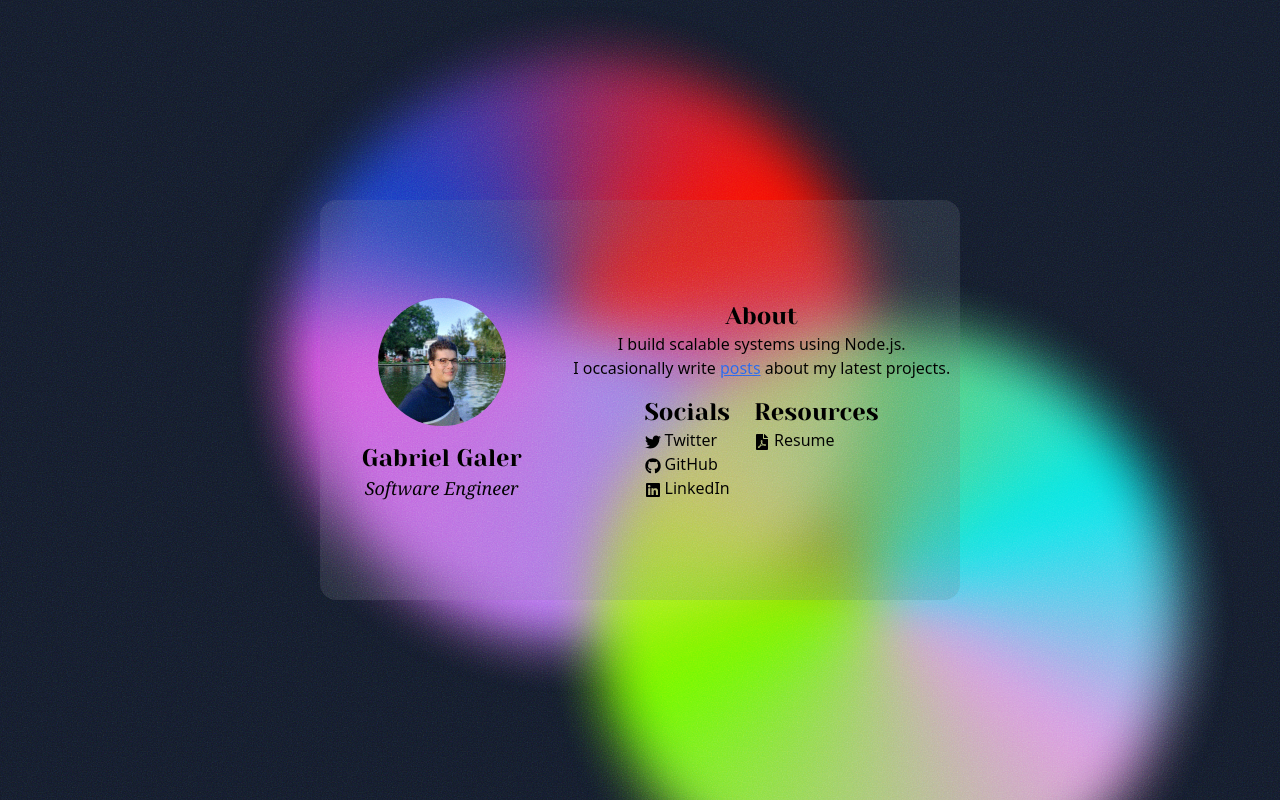
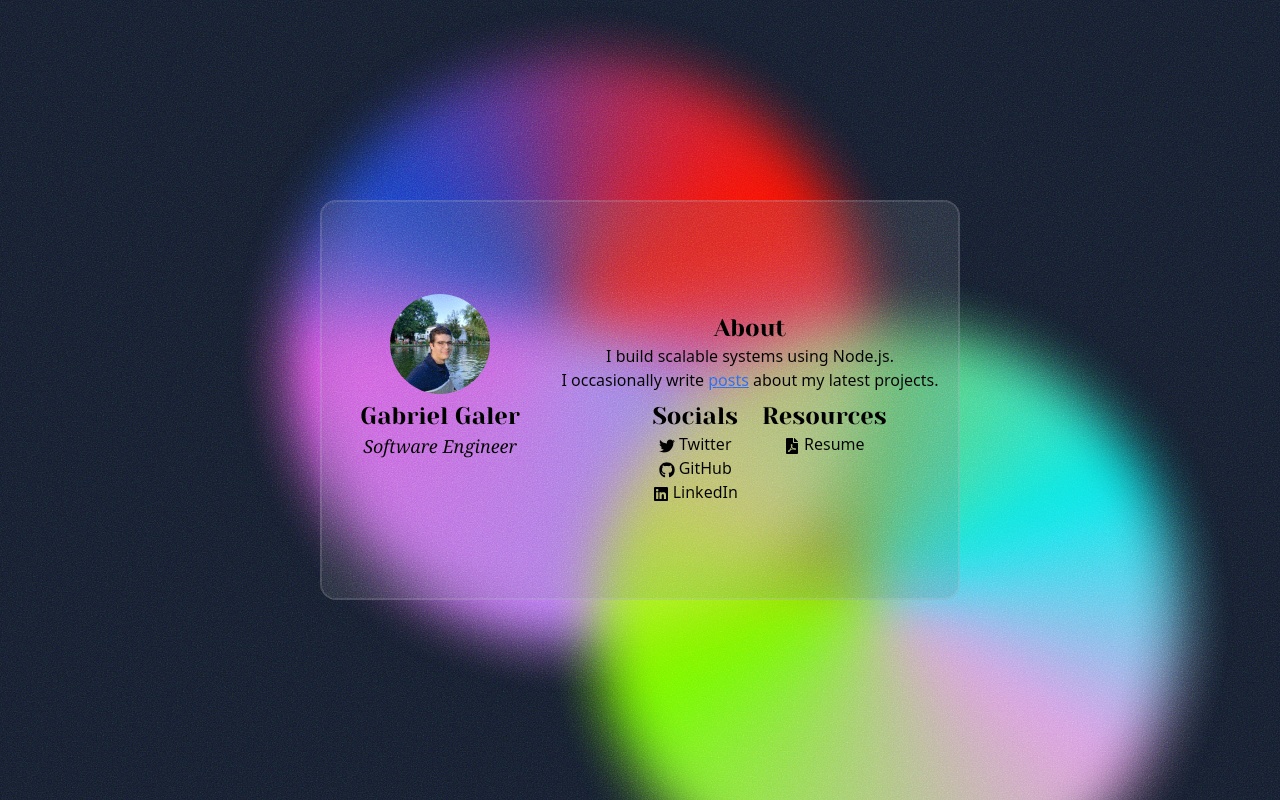
Before and after one commit to galer7/portfolio-old, a Next.js app: page / in a window 1280 px wide. Built offline with nearby package versions, Linux system fonts and the light colour scheme.

Commit message:
Rewrite with grid

```diff
--- a/src/components/GlassmorphismCard.tsx
+++ b/src/components/GlassmorphismCard.tsx
@@ -6,7 +6,7 @@ export default function GlassmorphismCard({
   children?: React.ReactNode;
 }) {
   return (
-    <div className="fixed lg:w-1/2 md:w-3/4 w-screen h-1/2 top-1/2 left-1/2 -translate-x-1/2 -translate-y-1/2 my-0 mx-auto bg-gray-500/[.2] bg-clip-padding backdrop-filter backdrop-blur-md rounded-2xl">
+    <div className="fixed w-3/4 lg:w-1/2 h-2/3 lg:h-1/2 top-1/2 left-1/2 -translate-x-1/2 -translate-y-1/2 my-0 mx-auto bg-gray-500/[.2] bg-clip-padding backdrop-filter backdrop-blur-md rounded-2xl border-2 border-gray-400 border-opacity-30">
       {children}
     </div>
   );
--- a/src/components/Layout.tsx
+++ b/src/components/Layout.tsx
@@ -5,7 +5,7 @@ export default function Layout({ children }: { children?: React.ReactNode }) {
   const GradientBackground = () => {
     return (
       <>
-        <div className="pointer-events-none fixed inset-0 left-[18%] overflow-hidden -z-10 w-[500px] h-[500px] lg:w-[700px] lg:h-[700px]">
+        <div className="pointer-events-none fixed inset-0 lg:left-[18%] overflow-hidden -z-10 w-full h-full lg:w-[700px] lg:h-[700px]">
           <Image
             src="/gradients/gradient1.png"
             alt="First gradient"
@@ -14,7 +14,7 @@ export default function Layout({ children }: { children?: React.ReactNode }) {
             objectFit="cover"
           />
         </div>
-        <div className="pointer-events-none fixed inset-0 left-[42%] top-1/3 overflow-hidden -z-10  w-[500px] h-[500px] lg:w-[700px] lg:h-[700px]">
+        <div className="pointer-events-none fixed inset-0 lg:left-[42%] top-1/3 overflow-hidden -z-10 w-full h-full lg:w-[700px] lg:h-[700px]">
           <Image
             src="/gradients/gradient2.png"
             alt="First gradient"
@@ -30,7 +30,7 @@ export default function Layout({ children }: { children?: React.ReactNode }) {
   return (
     <>
       <svg
-        className="pointer-events-none fixed isolate z-50 opacity-70 mix-blend-soft-light"
+        className="pointer-events-none fixed isolate z-50 opacity-99 mix-blend-soft-light"
         width="100%"
         height="100%"
       >
--- a/src/pages/index.tsx
+++ b/src/pages/index.tsx
@@ -10,26 +10,24 @@ const Redesign: NextPage = () => {
     <>
       <Layout>
         <GlassmorphismCard>
-          <div className="flex justify-around w-full h-full text-black gap-8">
-            <div className="flex items-center justify-center">
-              <div className="flex flex-col justify-center items-center h-full font-yeseva gap-4 text-2xl text-center ml-8">
+          <div className="grid grid-cols-1 md:grid-rows-2 md:grid-cols-3 gap-x-6 w-full h-full text-black">
+            <div className="md:row-start-1 md:row-end-2 text-center self-end md:-mr-10">
               <Image
                 src="/pfp.webp"
                 alt="A photo of me 😄"
-                  width={128}
-                  height={128}
+                objectFit="cover"
+                height="100%"
+                width="100%"
                 className="rounded-full"
               />
-                <div>
-                  <h1>Gabriel Galer</h1>
+            </div>
+
+            <div className="md:row-start-2 md:row-end-3 text-center md:-mr-10">
+              <h1 className="font-yeseva text-2xl">Gabriel Galer</h1>
               <h3 className="italic font-serif">Software Engineer</h3>
             </div>
-              </div>
-            </div>
             {/* About Div */}
-            <div className="flex items-center justify-center">
-              <div className="flex flex-col gap-4">
-                <div className="text-center">
+            <div className="text-center md:col-start-2 md:col-end-4 md:self-end md:mb-2">
               <h1 className="font-yeseva">About</h1>
 
               <h4>I build scalable systems using Node.js.</h4>
@@ -45,8 +43,7 @@ const Redesign: NextPage = () => {
             </div>
 
             {/* Socials Div */}
-                <div className="flex justify-center  h-full gap-6">
-                  <div>
+            <div className="text-center md:place-self-end md:self-start">
               <h1 className="font-yeseva">Socials</h1>
               <ul>
                 <li>
@@ -81,7 +78,7 @@ const Redesign: NextPage = () => {
                 </li>
               </ul>
             </div>
-                  <div>
+            <div className="text-center md:place-self-start md:self-start">
               <h1 className="font-yeseva">Resources</h1>
               <ul>
                 <li>
@@ -97,9 +94,6 @@ const Redesign: NextPage = () => {
               </ul>
             </div>
           </div>
-              </div>
-            </div>
-          </div>
         </GlassmorphismCard>
       </Layout>
     </>
```
Lines whose indentation alone changed are shown as unchanged.
